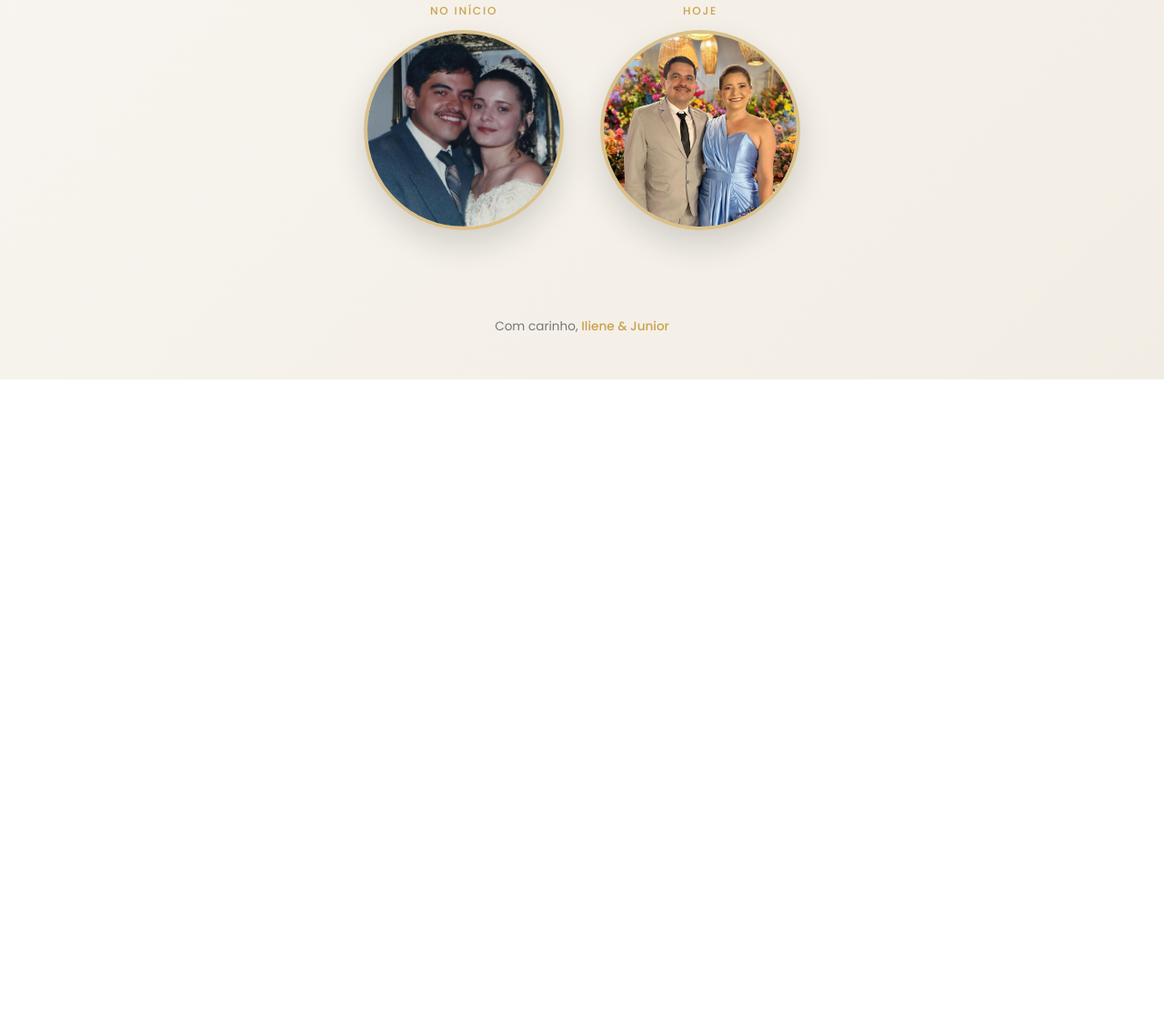
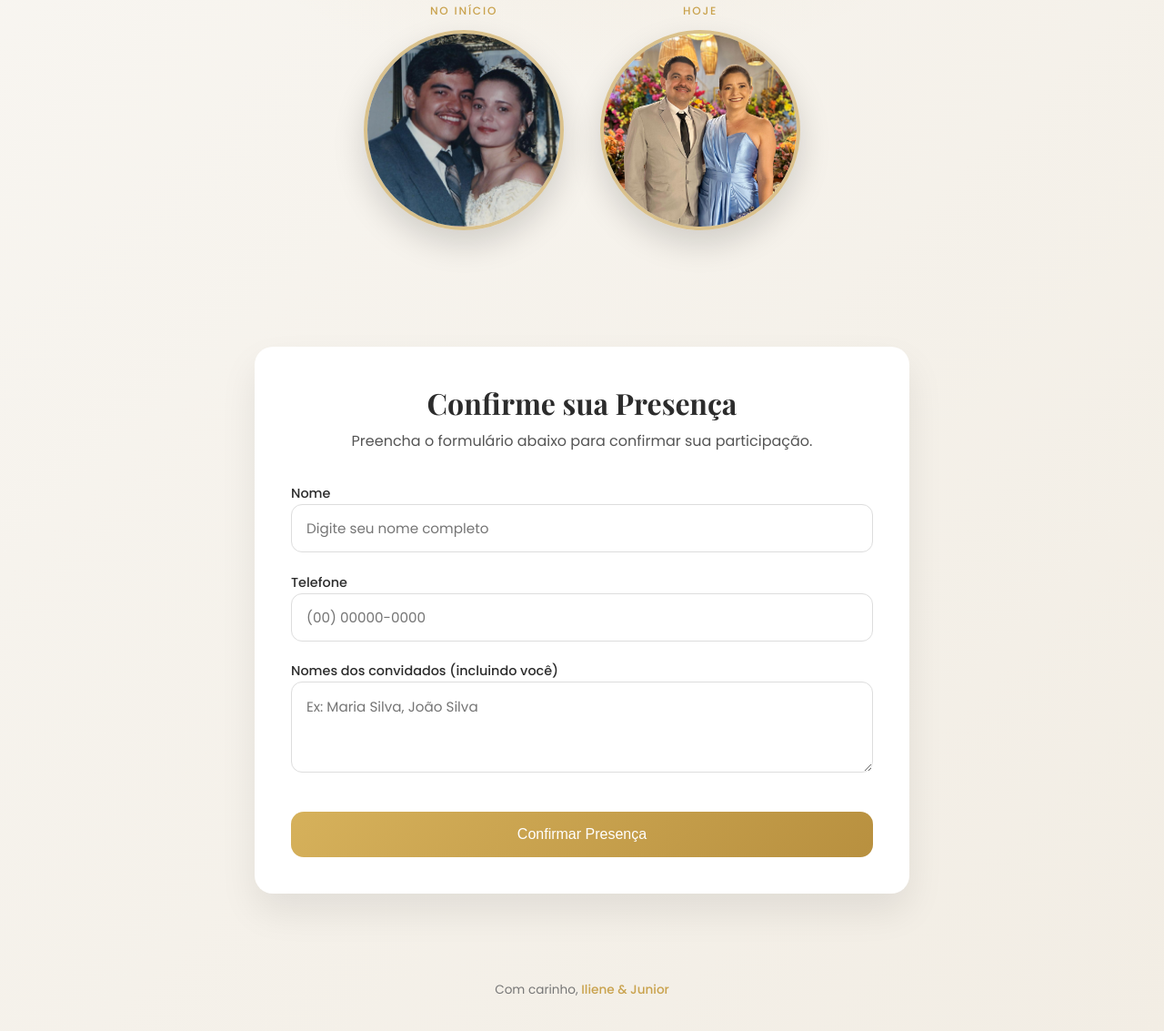
Before and after one commit to MatheuzinDev/Casamento-Iliene-e-Junior, a plain HTML site: page index.html in a window 1280 px wide. Shown: the part 557-1690 px from the top of the page at 91% size. Before the commit the page ends 974 px from the top, so only its background shows below. Drawn offline with nearby package versions, Linux system fonts and the light colour scheme.

Commit message:
feat: add RSVP form section with styling and functionality

```diff
--- a/index.html
+++ b/index.html
@@ -156,6 +156,87 @@
       object-position: center 10%;
     }
 
+    /* ===== SEÇÃO DO FORMULÁRIO ===== */
+    section {
+      padding: 4rem 1.5rem;
+      display: flex;
+      justify-content: center;
+    }
+
+    .card {
+      width: 100%;
+      max-width: 720px;
+      background: #ffffff;
+      border-radius: 20px;
+      padding: 2.5rem;
+      box-shadow: 0 20px 40px rgba(0, 0, 0, 0.08);
+    }
+
+    .card h2 {
+      font-family: 'Playfair Display', serif;
+      font-size: 2rem;
+      text-align: center;
+      margin-bottom: 0.5rem;
+    }
+
+    .card p {
+      text-align: center;
+      margin-bottom: 2rem;
+      color: #555;
+    }
+
+    form {
+      display: grid;
+      gap: 1.2rem;
+    }
+
+    label {
+      font-size: 0.9rem;
+      font-weight: 500;
+    }
+
+    input,
+    textarea {
+      width: 100%;
+      padding: 0.9rem 1rem;
+      border-radius: 12px;
+      border: 1px solid #ddd;
+      font-family: 'Poppins', sans-serif;
+      font-size: 0.95rem;
+      transition: border-color 0.2s, box-shadow 0.2s;
+    }
+
+    input:focus,
+    textarea:focus {
+      outline: none;
+      border-color: var(--primary);
+      box-shadow: 0 0 0 3px rgba(201, 162, 77, 0.2);
+    }
+
+    textarea {
+      resize: vertical;
+      min-height: 100px;
+    }
+
+    button {
+      margin-top: 1rem;
+      padding: 1rem;
+      border-radius: 14px;
+      border: none;
+      background: linear-gradient(135deg, #d6b15b, #b8903f);
+      color: #fff;
+      font-size: 1rem;
+      font-weight: 500;
+      cursor: pointer;
+      transition: transform 0.2s, box-shadow 0.2s, opacity 0.2s;
+    }
+
+    button:hover {
+      transform: translateY(-2px);
+      box-shadow: 0 10px 20px rgba(0, 0, 0, 0.15);
+      opacity: 0.95;
+    }
+
     footer {
       text-align: center;
       padding: 2rem 1rem 3rem;
@@ -176,6 +257,10 @@
 
       .rings-img {
         width: 180px;
+      }
+
+      .card {
+        padding: 2rem 1.5rem;
       }
     }
   </style>
@@ -221,6 +306,33 @@
     </div>
   </header>
 
+  <!-- ===== SEÇÃO DO FORMULÁRIO ===== -->
+  <section>
+    <div class="card">
+      <h2>Confirme sua Presença</h2>
+      <p>Preencha o formulário abaixo para confirmar sua participação.</p>
+
+      <form action="https://docs.google.com/forms/d/e/1FAIpQLSdOcA6Z0vg3hzpgi8iJmFgyGQ9ERojYxn4ahO0e-0tjL7pZIA/formResponse" method="POST" target="_blank">
+        <div>
+          <label for="nome">Nome</label>
+          <input type="text" id="nome" name="entry.1907201843" placeholder="Digite seu nome completo" required />
+        </div>
+
+        <div>
+          <label for="telefone">Telefone</label>
+          <input type="tel" id="telefone" name="entry.1963862836" placeholder="(00) 00000-0000" required />
+        </div>
+
+        <div>
+          <label for="nomes">Nomes dos convidados (incluindo você)</label>
+          <textarea id="nomes" name="entry.1267430054" placeholder="Ex: Maria Silva, João Silva" required></textarea>
+        </div>
+
+        <button type="submit">Confirmar Presença</button>
+      </form>
+    </div>
+  </section>
+
   <footer>
     <p>Com carinho, <span>Iliene & Junior</span></p>
   </footer>
```
